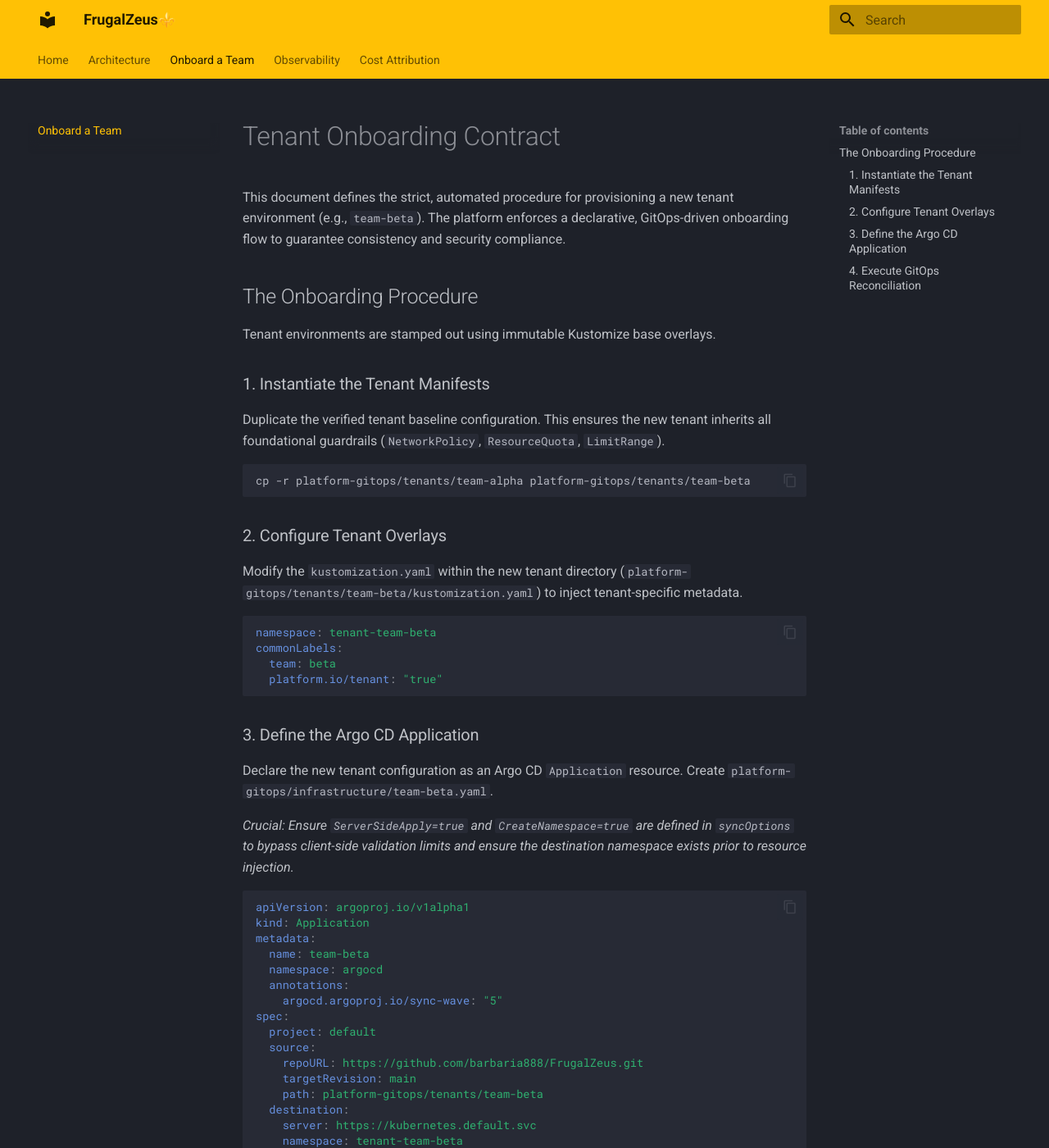
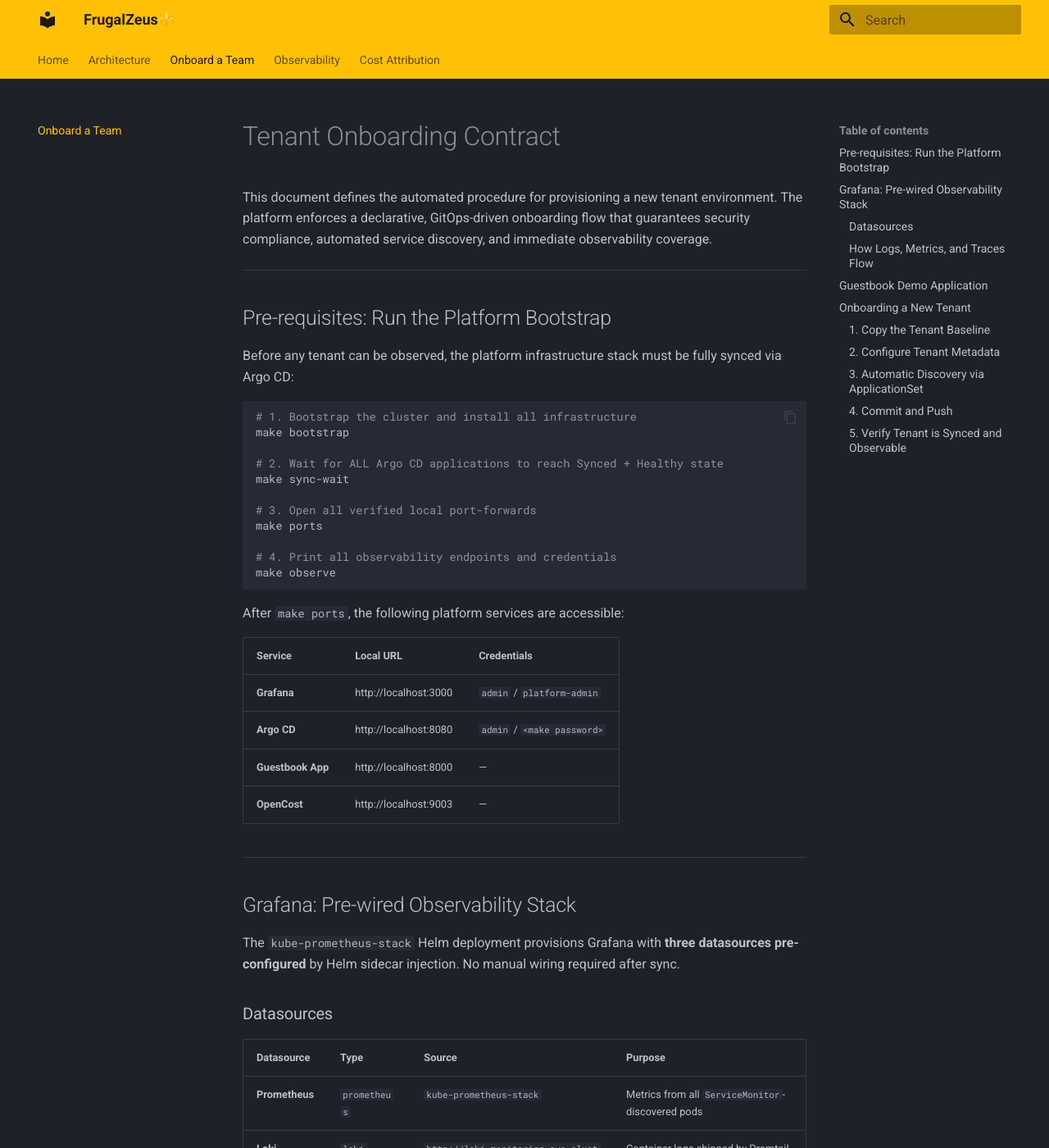
Before and after one commit to barbaria888/FrugalZeus, an MkDocs documentation site: the page built from docs/docs/onboarding.md, in a window 1280 px wide and 1400 px high. Shown: the whole window at 82% size. Built offline with MkDocs 1.6.1 and Material for MkDocs 9.7.7, drawn with Linux system fonts in a browser that asks for light colours; some of the changed text lies outside the part shown.

Commit message:
bug fixes and demo app deployment

````diff
--- a/docs/docs/onboarding.md
+++ b/docs/docs/onboarding.md
@@ -1,22 +1,89 @@
 # Tenant Onboarding Contract
 
-This document defines the strict, automated procedure for provisioning a new tenant environment (e.g., `team-beta`). The platform enforces a declarative, GitOps-driven onboarding flow to guarantee consistency and security compliance.
+This document defines the automated procedure for provisioning a new tenant environment. The platform enforces a declarative, GitOps-driven onboarding flow that guarantees security compliance, automated service discovery, and immediate observability coverage.
 
-## The Onboarding Procedure
+---
 
-Tenant environments are stamped out using immutable Kustomize base overlays.
+## Pre-requisites: Run the Platform Bootstrap
 
-### 1. Instantiate the Tenant Manifests
+Before any tenant can be observed, the platform infrastructure stack must be fully synced via Argo CD:
 
-Duplicate the verified tenant baseline configuration. This ensures the new tenant inherits all foundational guardrails (`NetworkPolicy`, `ResourceQuota`, `LimitRange`).
+```bash
+# 1. Bootstrap the cluster and install all infrastructure
+make bootstrap
+
+# 2. Wait for ALL Argo CD applications to reach Synced + Healthy state
+make sync-wait
+
+# 3. Open all verified local port-forwards
+make ports
+
+# 4. Print all observability endpoints and credentials
+make observe
+```
+
+After `make ports`, the following platform services are accessible:
+
+| Service | Local URL | Credentials |
+| :--- | :--- | :--- |
+| **Grafana** | http://localhost:3000 | `admin` / `platform-admin` |
+| **Argo CD** | http://localhost:8080 | `admin` / `<make password>` |
+| **Guestbook App** | http://localhost:8000 | — |
+| **OpenCost** | http://localhost:9003 | — |
+
+---
+
+## Grafana: Pre-wired Observability Stack
+
+The `kube-prometheus-stack` Helm deployment provisions Grafana with **three datasources pre-configured** by Helm sidecar injection. No manual wiring required after sync.
+
+### Datasources
+
+| Datasource | Type | Source | Purpose |
+| :--- | :--- | :--- | :--- |
+| **Prometheus** | `prometheus` | `kube-prometheus-stack` | Metrics from all `ServiceMonitor`-discovered pods |
+| **Loki** | `loki` | `http://loki.monitoring.svc.cluster.local:3100` | Container logs shipped by Promtail |
+| **Tempo** | `tempo` | `http://tempo.monitoring.svc.cluster.local:3100` | Distributed traces via OTLP |
+
+### How Logs, Metrics, and Traces Flow
+
+```
+Tenant Pods
+  ├── OTLP Traces  -->  Tempo   --> Grafana (Explore > Tempo)
+  ├── /metrics     -->  Prometheus via ServiceMonitor  --> Grafana (Dashboards)
+  └── stdout/stderr --> Promtail --> Loki --> Grafana (Explore > Loki)
+```
+
+For any namespace with `platform.io/tenant: "true"` labels, the base `ServiceMonitor` in `platform-gitops/tenants/base/service-monitor.yaml` automatically scrapes pods exposing a `metrics` port.
+
+---
+
+## Guestbook Demo Application
+
+The platform hosts the canonical Argo CD **guestbook** reference application as the primary tenant demonstration workload.
+
+```
+Argo CD App:   guestbook-demo
+Namespace:     tenant-guestbook
+Source:        https://github.com/argoproj/argocd-example-apps.git / path: guestbook
+Sync Policy:   Automated (prune + selfHeal)
+```
+
+This app syncs at **Sync Wave 5**, after all infrastructure (Prometheus, Loki, Tempo, OpenCost) is healthy.
+
+---
+
+## Onboarding a New Tenant
+
+### 1. Copy the Tenant Baseline
 
 ```bash
 cp -r platform-gitops/tenants/team-alpha platform-gitops/tenants/team-beta
 ```
 
-### 2. Configure Tenant Overlays
+### 2. Configure Tenant Metadata
 
-Modify the `kustomization.yaml` within the new tenant directory (`platform-gitops/tenants/team-beta/kustomization.yaml`) to inject tenant-specific metadata.
+Edit `platform-gitops/tenants/team-beta/kustomization.yaml`:
 
 ```yaml
 namespace: tenant-team-beta
@@ -25,46 +92,31 @@
   platform.io/tenant: "true"
 ```
 
-### 3. Define the Argo CD Application
+### 3. Automatic Discovery via ApplicationSet
 
-Declare the new tenant configuration as an Argo CD `Application` resource. Create `platform-gitops/infrastructure/team-beta.yaml`.
+The `tenant-applications` ApplicationSet (in `platform-gitops/infrastructure/tenants-applicationset.yaml`) scans all directories under `platform-gitops/tenants/` (excluding `base`) and automatically generates Argo CD Applications for each.
 
-*Crucial: Ensure `ServerSideApply=true` and `CreateNamespace=true` are defined in `syncOptions` to bypass client-side validation limits and ensure the destination namespace exists prior to resource injection.*
+**No manual Argo CD Application file is required.** Simply commit the tenant directory and push.
 
-```yaml
-apiVersion: argoproj.io/v1alpha1
-kind: Application
-metadata:
-  name: team-beta
-  namespace: argocd
-  annotations:
-    argocd.argoproj.io/sync-wave: "5"
-spec:
-  project: default
-  source:
-    repoURL: https://github.com/barbaria888/FrugalZeus.git
-    targetRevision: main
-    path: platform-gitops/tenants/team-beta
-  destination:
-    server: https://kubernetes.default.svc
-    namespace: tenant-team-beta
-  syncPolicy:
-    automated:
-      prune: true
-      selfHeal: true
-    syncOptions:
-      - CreateNamespace=true
-      - ServerSideApply=true
-```
-
-### 4. Execute GitOps Reconciliation
-
-Commit the declarative state changes to the repository.
+### 4. Commit and Push
 
 ```bash
-git add platform-gitops/
+git add platform-gitops/tenants/team-beta/
 git commit -m "feat(platform): provision tenant-team-beta environment"
 git push
 ```
 
-**Expected Outcome**: Argo CD detects the repository mutation, evaluates the sync-waves, and deterministically provisions the `tenant-team-beta` namespace, enforces the security policies, and schedules the defined workloads.
+**Expected Outcome**: The ApplicationSet controller creates a `tenant-team-beta` Argo CD Application, which provisions the namespace, enforces `NetworkPolicy`, `ResourceQuota`, `LimitRange`, and `ServiceMonitor` from the base overlay — automatically.
+
+### 5. Verify Tenant is Synced and Observable
+
+```bash
+make sync-wait       # Wait for tenant app to go Healthy
+make observe         # Print all endpoint URLs
+```
+
+Open Grafana at `http://localhost:3000`:
+- **Explore > Loki**: Query `{namespace="tenant-team-beta"}` for container logs
+- **Explore > Tempo**: Search for traces if the workload is OTel-instrumented
+- **Dashboards > Kubernetes / Compute Resources / Namespace**: Select `tenant-team-beta` for CPU/memory
+- **OpenCost** at `http://localhost:9003`: Cost breakdown by namespace
````
Also changed, not shown: README.md, images/app-of-app-initial.png (added), 8 other files.
